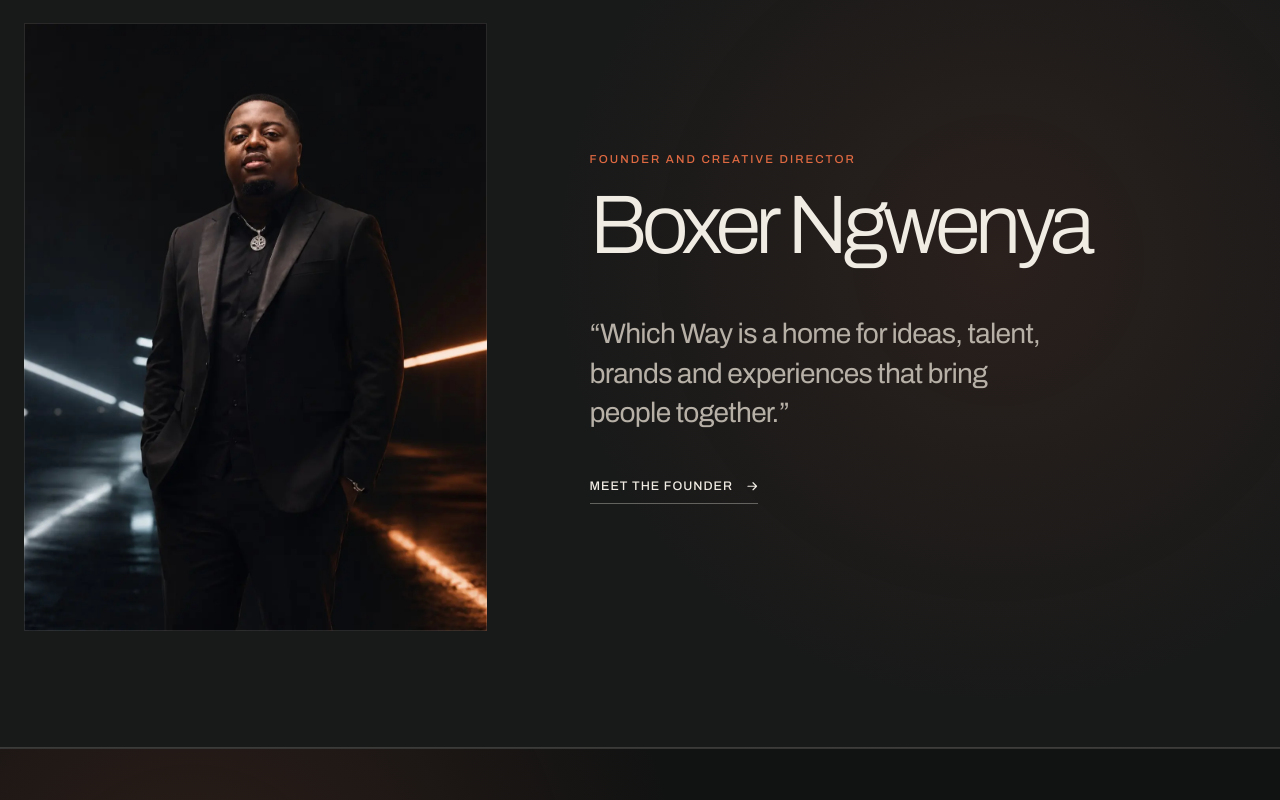
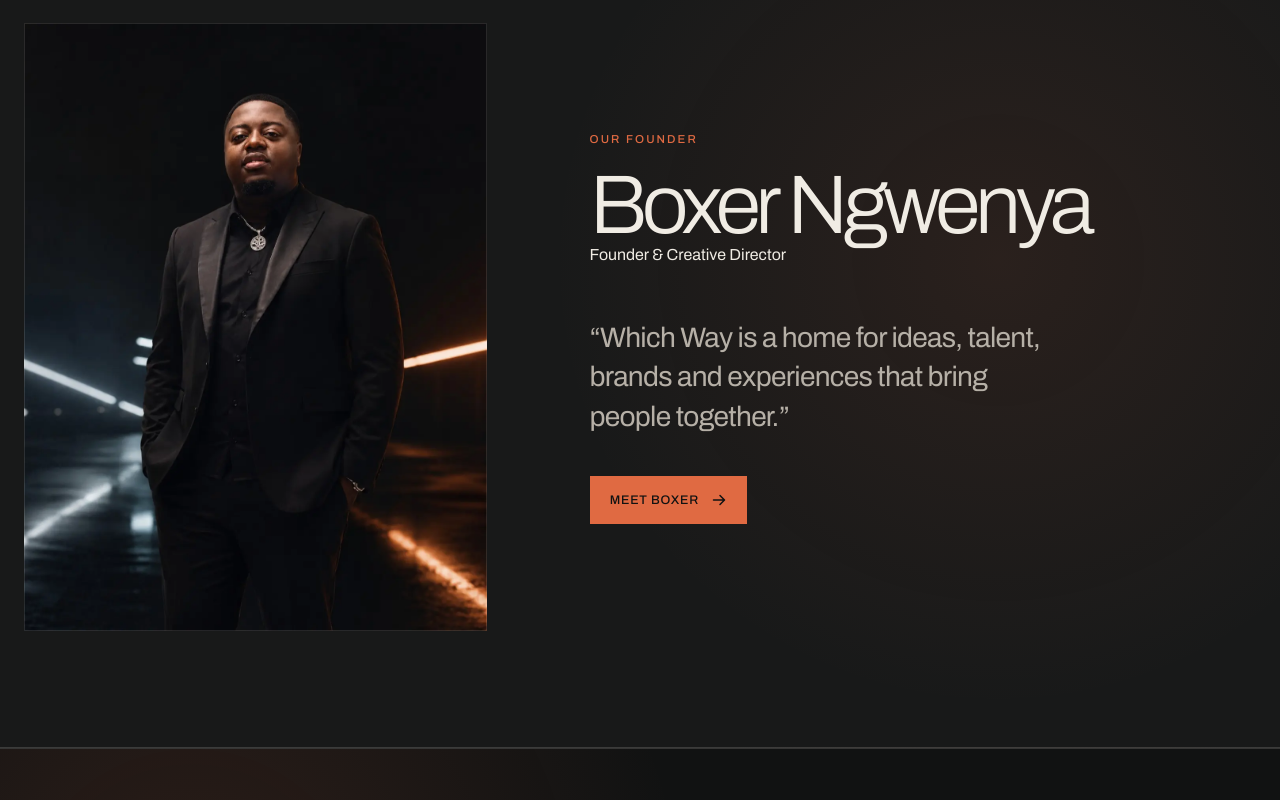
Before and after one commit to NtombiiTech/which-way-agency-live, a Next.js app: page / in a window 1280 px wide. Shown: the part 3740-4540 px from the top of the page. Built offline with nearby package versions, Linux system fonts and the light colour scheme.

Commit message:
Redesign homepage founder and artist features

```diff
--- a/app/page.tsx
+++ b/app/page.tsx
@@ -120,14 +120,15 @@
             />
           </Reveal>
           <Reveal className="home-founder-copy" delay={0.08}>
-            <p className="eyebrow">Founder and creative director</p>
+            <p className="eyebrow">Our founder</p>
             <h2 id="home-founder-heading">Boxer Ngwenya</h2>
+            <p className="home-founder-role">Founder &amp; Creative Director</p>
             <blockquote>
               “Which Way is a home for ideas, talent, brands and experiences that bring people
               together.”
             </blockquote>
-            <Link className="text-link" href="/about">
-              Meet the founder <ArrowRight weight="bold" aria-hidden="true" />
+            <Link className="button button-primary" href="/about">
+              Meet Boxer <ArrowRight weight="bold" aria-hidden="true" />
             </Link>
           </Reveal>
         </div>
@@ -136,25 +137,30 @@
       <FestivalHighlights />
 
       <section className="home-talent" aria-labelledby="home-talent-heading">
+        <div className="shell home-talent-grid">
+          <Reveal className="home-talent-portrait">
             <Image
               src="/talent/lvovo-derrango.webp"
               alt="L’vovo Derrango"
               fill
-          sizes="100vw"
+              sizes="(max-width: 767px) 100vw, 55vw"
               className="media-cover home-talent-image"
             />
-        <div className="home-talent-scrim" aria-hidden="true" />
-        <Reveal className="shell home-talent-copy">
-          <p className="eyebrow">New signing · Artist management</p>
-          <h2 id="home-talent-heading">L’vovo Derrango</h2>
-          <p>
-            An award-winning voice in South African kwaito. The legacy is established. The next
-            chapter is being written.
+            <div className="home-talent-image-shade" aria-hidden="true" />
+          </Reveal>
+          <Reveal className="home-talent-copy" delay={0.08}>
+            <p className="eyebrow">New signing</p>
+            <h2 id="home-talent-heading"><span>L’vovo</span><span>Derrango</span></h2>
+            <p className="home-talent-role">A defining voice in South African kwaito.</p>
+            <p className="home-talent-statement">
+              The legacy is established.<br />
+              The next chapter is being written.
             </p>
             <Link className="button button-primary" href="/talent">
               Meet L’vovo <ArrowRight weight="bold" aria-hidden="true" />
             </Link>
           </Reveal>
+        </div>
       </section>
 
       <TrustedPartners />
```
Lines whose indentation alone changed are shown as unchanged.
